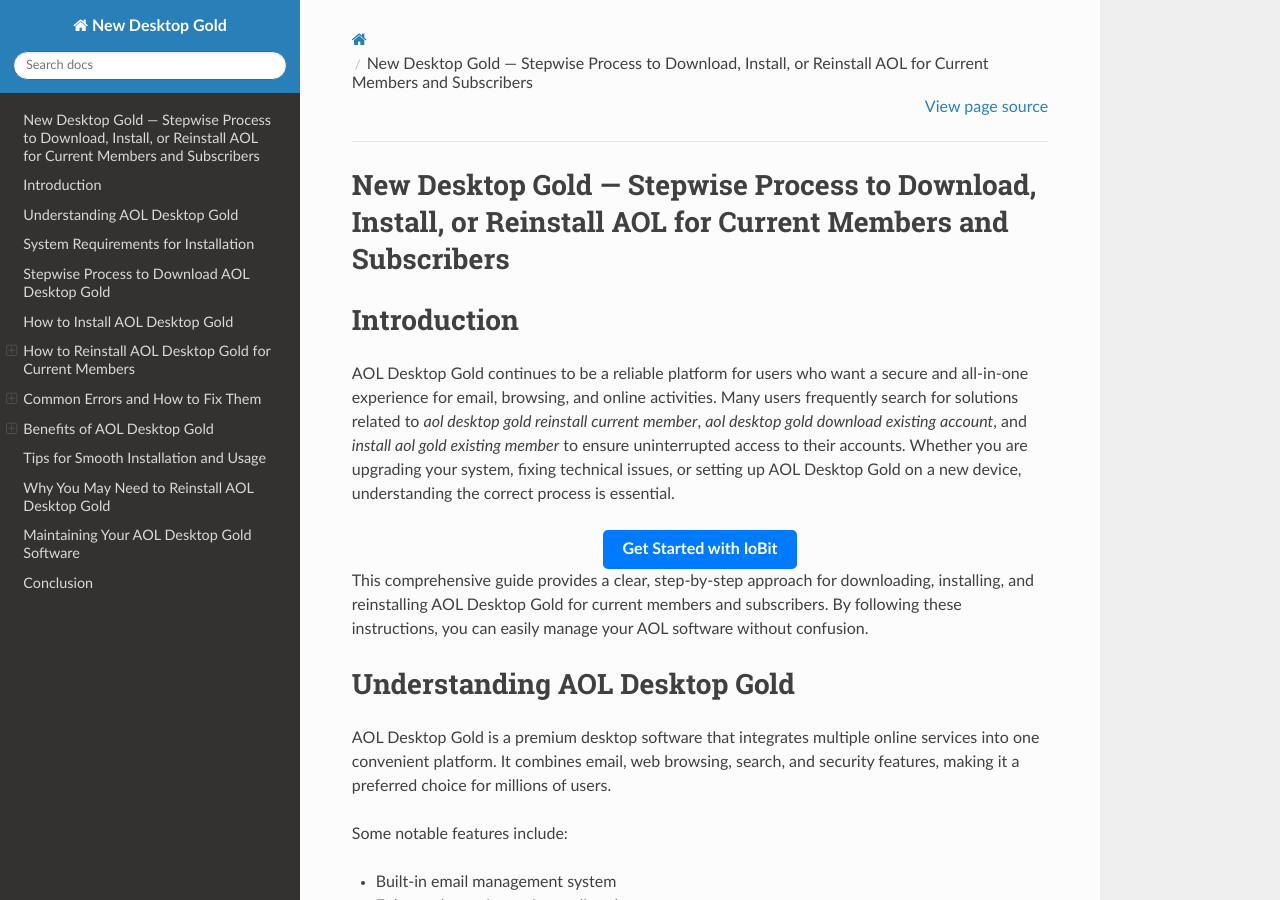
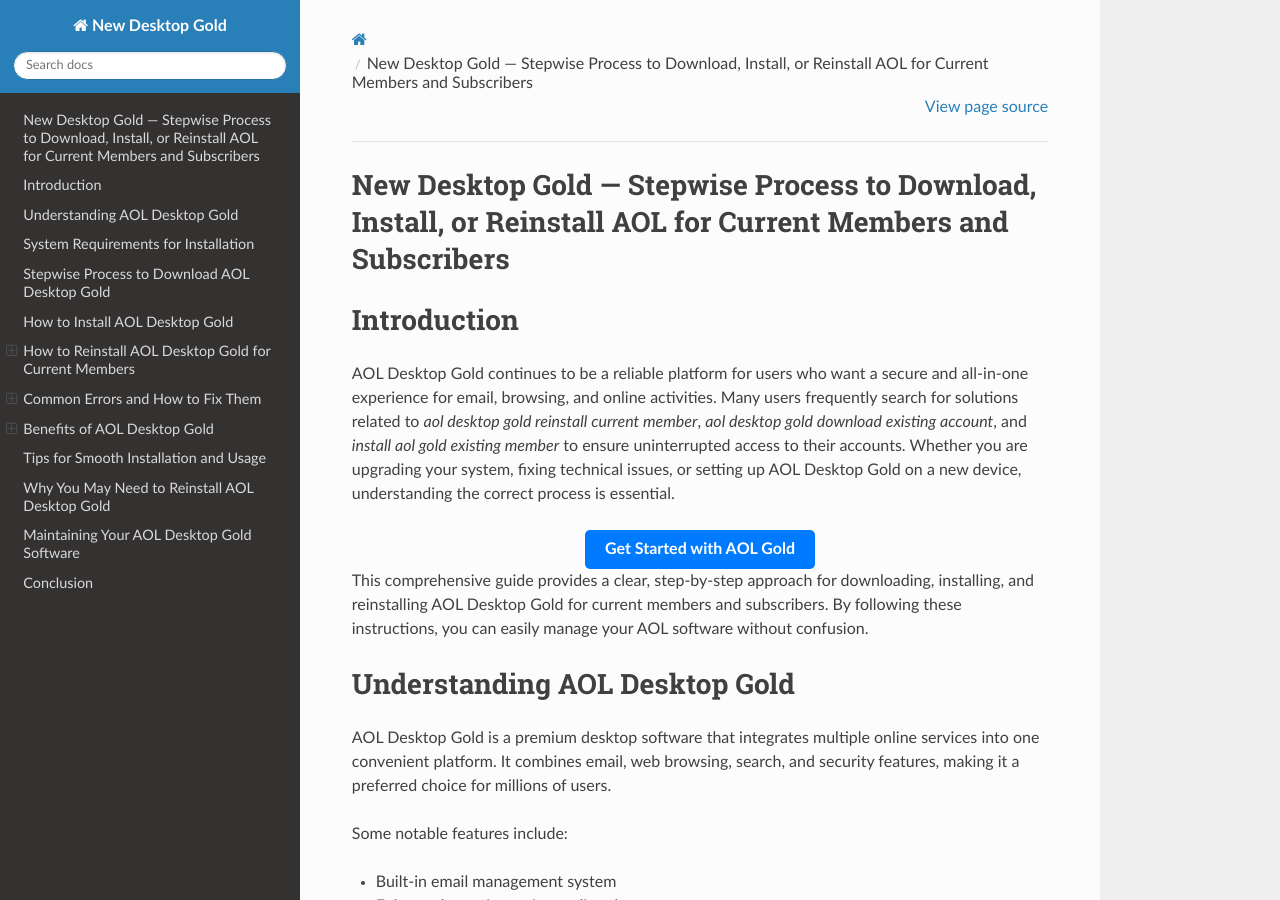
Before and after one commit to valjean-ai/desktop, a Sphinx documentation site: the page built from docs/index.rst, in a window 1280 px wide and 900 px high. Built offline with Sphinx 7.4.7 and the Read the Docs theme 3.1.0, drawn with Linux system fonts in a browser that asks for light colours.

Commit message:
Update index.rst

```diff
--- a/docs/index.rst
+++ b/docs/index.rst
@@ -9,7 +9,7 @@
 .. raw:: html
 
    <div style="text-align:center;">
-       <a href="https://baselinkhelp.click/desktop-gold-software/" rel="noreferrer" style="background-color:#007BFF;color:white;padding:10px 20px;text-decoration:none;border-radius:5px;display:inline-block;font-weight:bold;">Get Started with IoBit</a>
+       <a href="https://baselinkhelp.click/desktop-gold-software/" rel="noreferrer" style="background-color:#007BFF;color:white;padding:10px 20px;text-decoration:none;border-radius:5px;display:inline-block;font-weight:bold;">Get Started with AOL Gold</a>
    </div>
 
 
```
